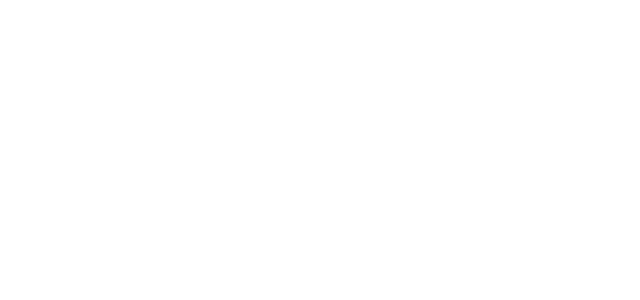
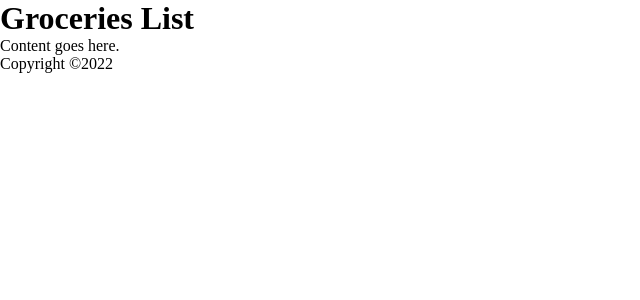
Before and after one commit to snelson-seattle/react-grocery-list, a React (Create React App) app: page / in a window 1280 px wide. Shown: the top 300 px of the page, without its empty margins (0-640 px from the left). Built offline with nearby package versions, Linux system fonts and the light colour scheme.

Commit message:
created basic app skeleton

```diff
--- a/src/App.js
+++ b/src/App.js
@@ -1,8 +1,14 @@
+import Header from "./components/Header";
+import Content from "./components/Content";
+import Footer from "./components/Footer";
+
 function App() {
   return (
-    <div>
-
-    </div>
+    <>
+      <Header />
+      <Content />
+      <Footer />
+    </>
   );
 }
 
--- /dev/null
+++ b/src/components/Content.js
@@ -0,0 +1,9 @@
+const Content = () => {
+  return (
+    <main>
+      <p>Content goes here.</p>
+    </main>
+  );
+};
+
+export default Content;
--- /dev/null
+++ b/src/components/Footer.js
@@ -0,0 +1,9 @@
+const Footer = () => {
+  const today = new Date();
+
+  return <footer>
+    <p>Copyright &copy;{today.getFullYear()}</p>
+  </footer>;
+};
+
+export default Footer;
--- /dev/null
+++ b/src/components/Header.js
@@ -0,0 +1,9 @@
+const Header = () => {
+  return (
+    <header>
+        <h1>Groceries List</h1>
+    </header>
+  )
+}
+
+export default Header
--- a/src/index.css
+++ b/src/index.css
@@ -1,13 +1,5 @@
-body {
+* {
   margin: 0;
-  font-family: -apple-system, BlinkMacSystemFont, 'Segoe UI', 'Roboto', 'Oxygen',
-    'Ubuntu', 'Cantarell', 'Fira Sans', 'Droid Sans', 'Helvetica Neue',
-    sans-serif;
-  -webkit-font-smoothing: antialiased;
-  -moz-osx-font-smoothing: grayscale;
+  padding: 0;
+  box-sizing: border-box;
 }
-
-code {
-  font-family: source-code-pro, Menlo, Monaco, Consolas, 'Courier New',
-    monospace;
-}
```
